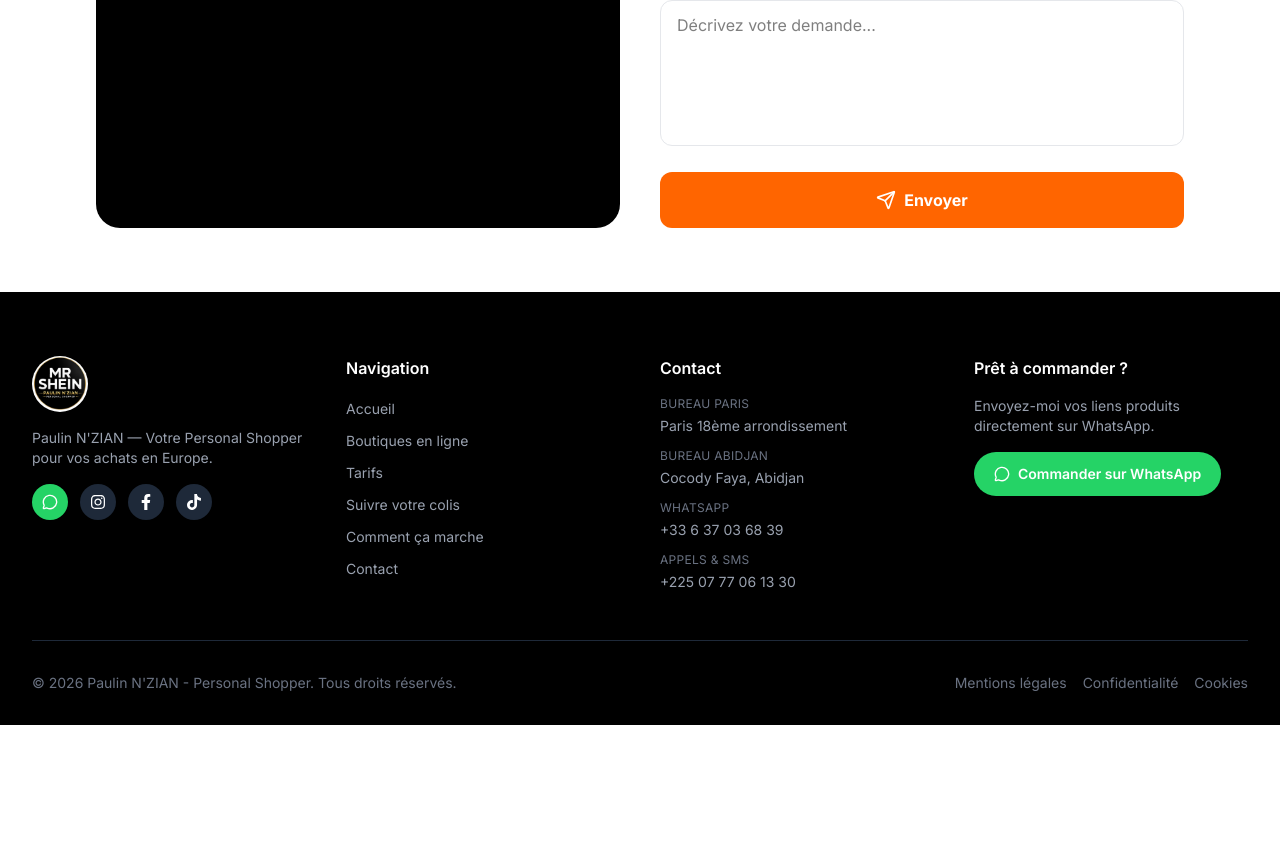
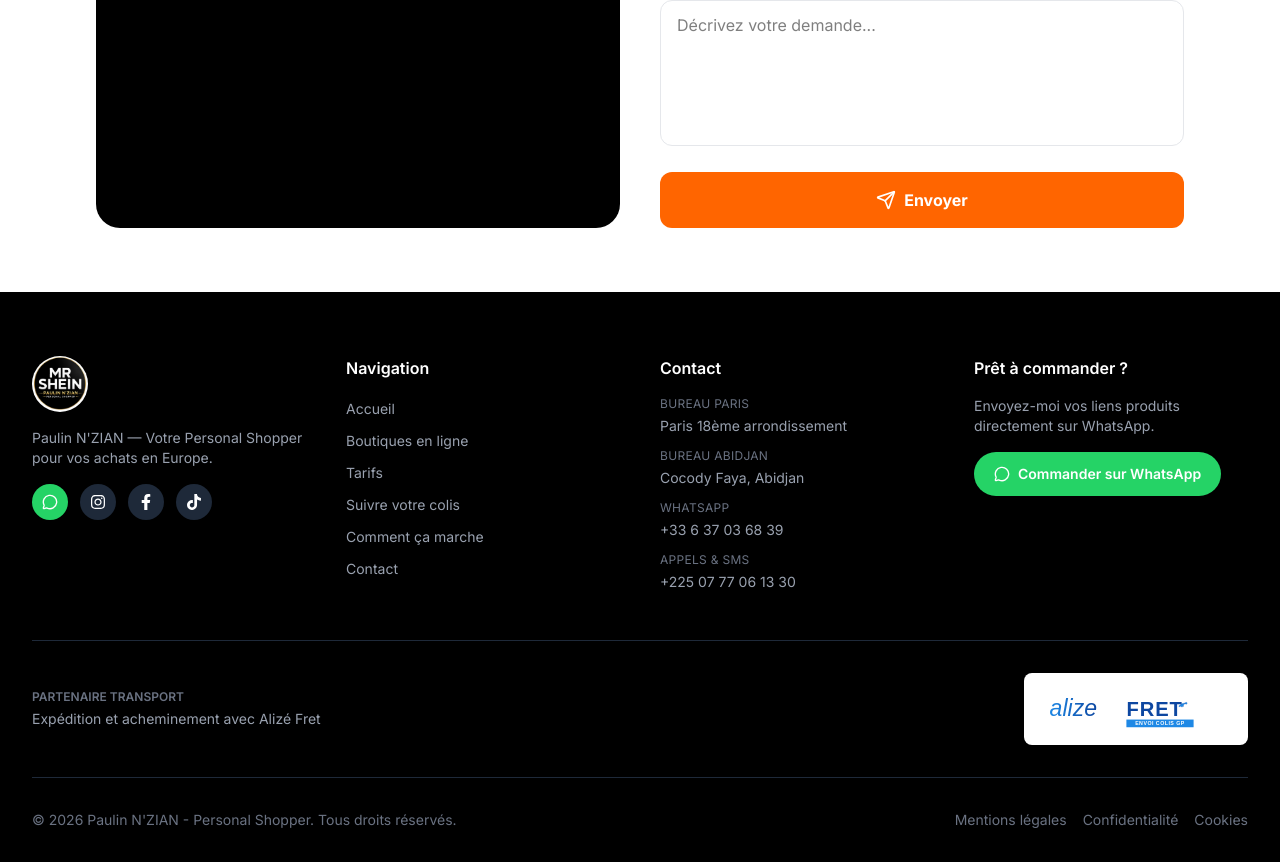
Before and after one commit to rachedcedric/paulinnzian, a Next.js app: page / in a window 1280 px wide. Shown: the part 3373-4235 px from the top of the page. Before the commit the page ends 4098 px from the top, so only its background shows below. Built offline with nearby package versions, Linux system fonts and the light colour scheme; no server answers; the database is empty.

Commit message:
feat: add transport partner to footer

```diff
--- a/src/components/layout/Footer.tsx
+++ b/src/components/layout/Footer.tsx
@@ -145,6 +145,32 @@ export function Footer({ facebookUrl, instagramUrl, tiktokUrl }: FooterProps) {
           </div>
         </div>
 
+        <div className="mb-8 flex flex-col items-center justify-between gap-4 border-t border-gray-800 pt-8 sm:flex-row">
+          <div>
+            <p className="text-center text-xs font-semibold uppercase text-gray-500 sm:text-left">
+              Partenaire transport
+            </p>
+            <p className="mt-1 text-center text-sm text-gray-400 sm:text-left">
+              Expédition et acheminement avec Alizé Fret
+            </p>
+          </div>
+          <a
+            href="https://alizefret.com/"
+            target="_blank"
+            rel="noopener noreferrer"
+            aria-label="Visiter le site d'Alizé Fret, partenaire transport"
+            className="block w-52 rounded-lg bg-white px-4 py-3 transition-opacity hover:opacity-90 sm:w-56"
+          >
+            <Image
+              src="/alizefret-logo.svg"
+              alt="Alizé Fret"
+              width={400}
+              height={100}
+              className="h-auto w-full"
+            />
+          </a>
+        </div>
+
         <div className="border-t border-gray-800 pt-8 flex flex-col sm:flex-row items-center justify-between gap-4">
           <p className="text-sm text-gray-500">
             © {year} Paulin N'ZIAN - Personal Shopper. Tous droits réservés.
```
Also changed, not shown: public/alizefret-logo.svg (added).
